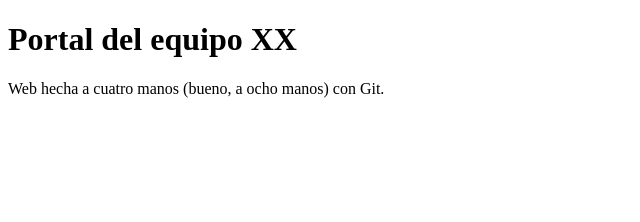
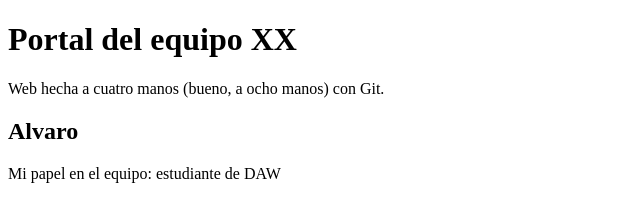
Before and after one commit to Alvarolf087/portal-equipo01, a plain HTML site: page index.html in a window 1280 px wide. Shown: the whole page, without its empty margins (0-640 px from the left). Drawn offline with Linux system fonts and the light colour scheme.

Commit message:
Añade presentacion de Alvaro

```diff
--- a/index.html
+++ b/index.html
@@ -7,5 +7,9 @@
   <body>
     <h1>Portal del equipo XX</h1>
     <p>Web hecha a cuatro manos (bueno, a ocho manos) con Git.</p>
+    <section>
+	<h2>Alvaro</h2>
+	<p>Mi papel en el equipo: estudiante de DAW</p>
+    </section>
   </body>
 </html>
```
